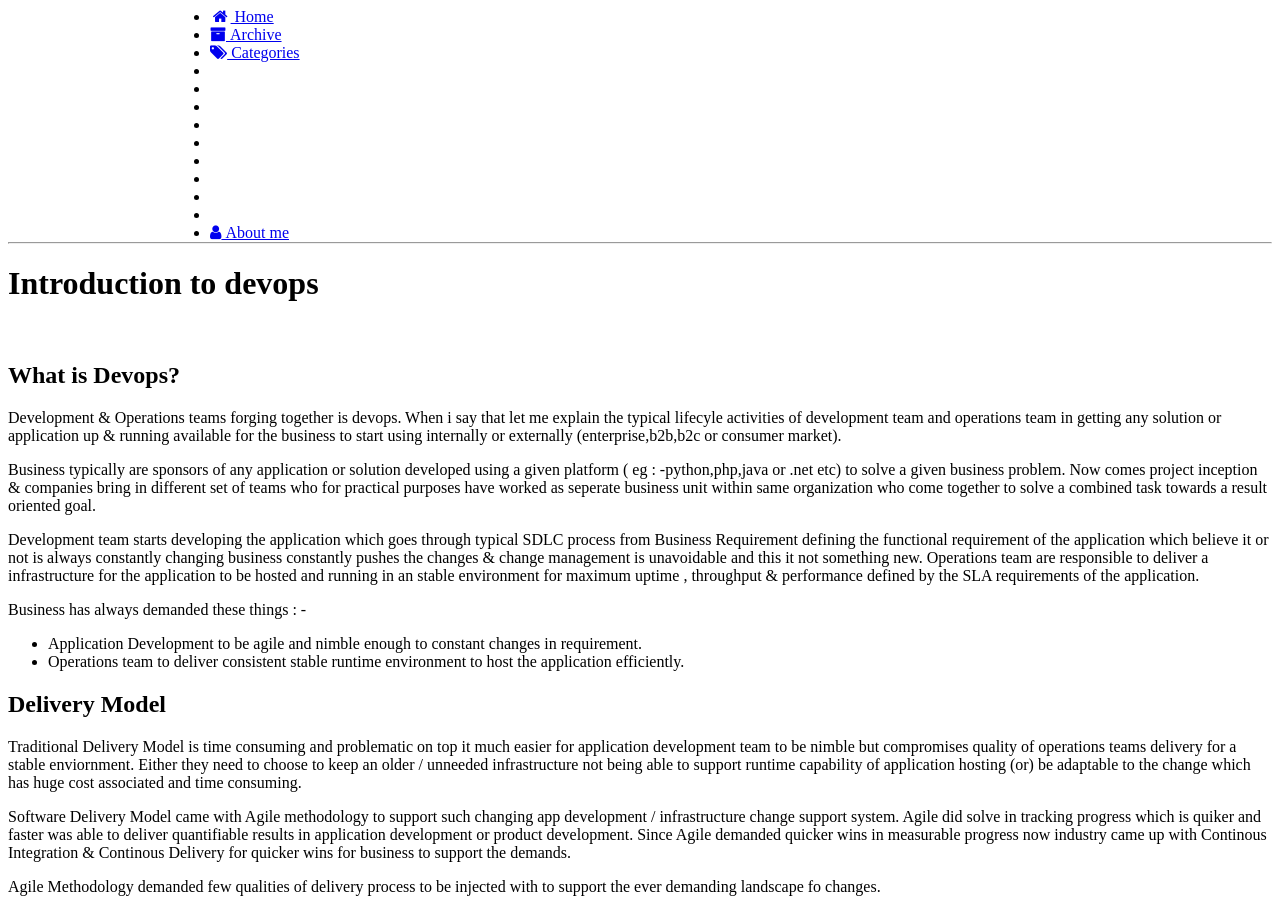
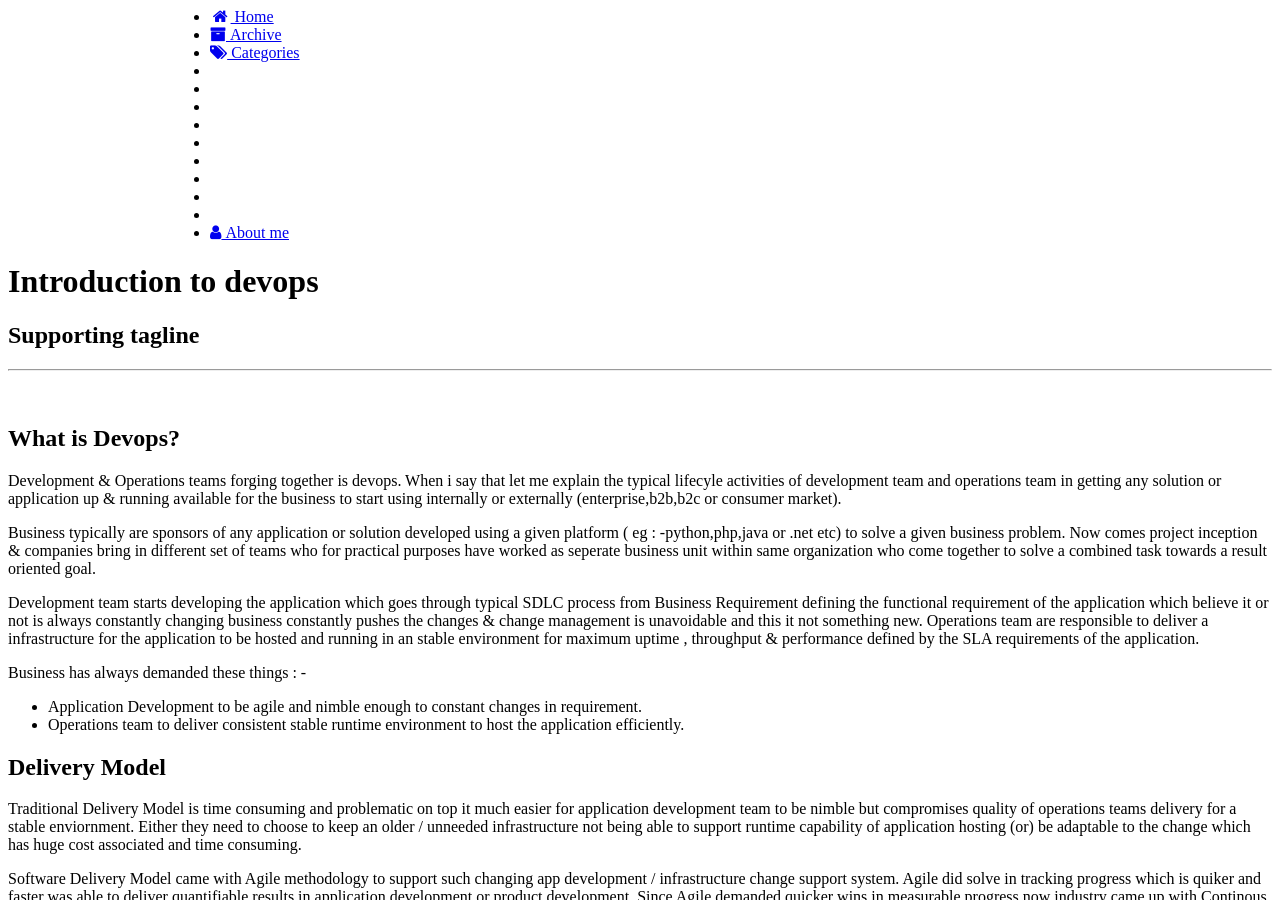
Before and after one commit to karpra/karpra.github.io, a Jekyll site: the page built from _posts/2014-9-19-introduction to devops.md, in a window 1280 px wide and 900 px high. Built offline with Jekyll 4.4.1, drawn with Linux system fonts in a browser that asks for light colours; nearby versions of some CDN libraries; library files that are not in the unit come from our copies.

Commit message:
Update post.html

```diff
--- a/_includes/themes/Snail/post.html
+++ b/_includes/themes/Snail/post.html
@@ -1,4 +1,7 @@
-
+<div class="page-title-inline">
+	<h1>{{ page.title }} {% if page.tagline %}</h1>
+	<h2>{{ page.tagline }}</h2>{% endif %}
+</div>
 <div id="page-content">
 	<div class="cont932">
 	<hr style="margin-top: 0;">
@@ -13,7 +16,7 @@
 				</div>
 			</div>-->
 			<div class="journal-body">
-				<h1 class="journal-title">{{ page.title }}</h1>
+				<!--<h1 class="journal-title">{{ page.title }}</h1>-->
 				<span class="the-article">
 				{{ content }}
 				</span>
```
